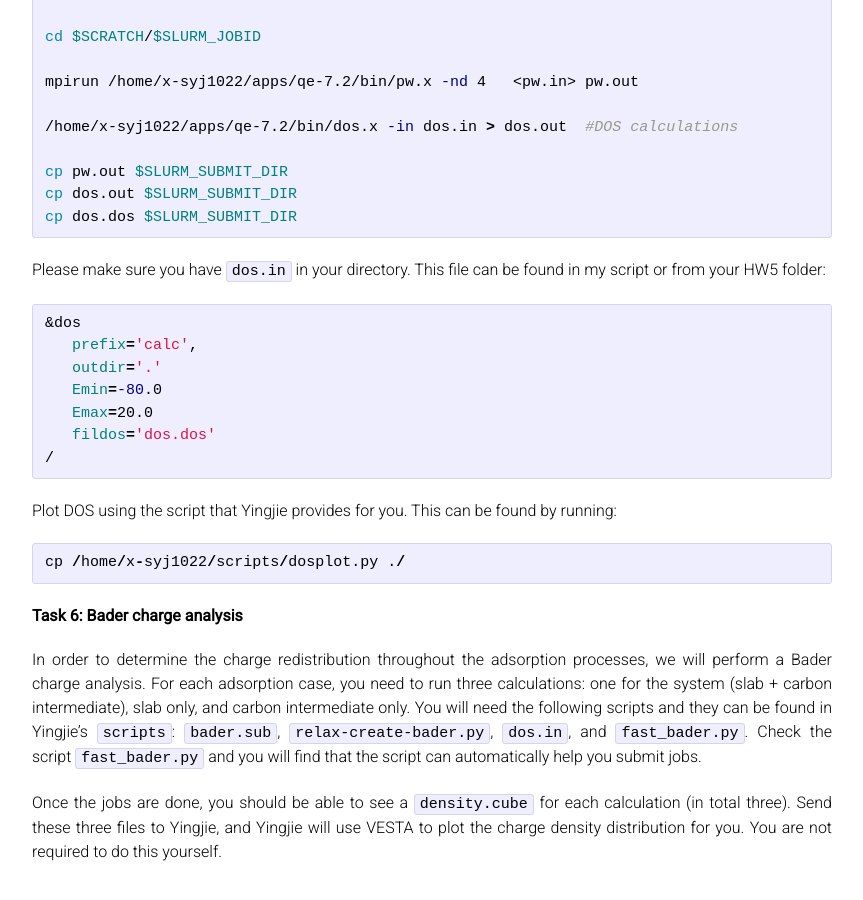
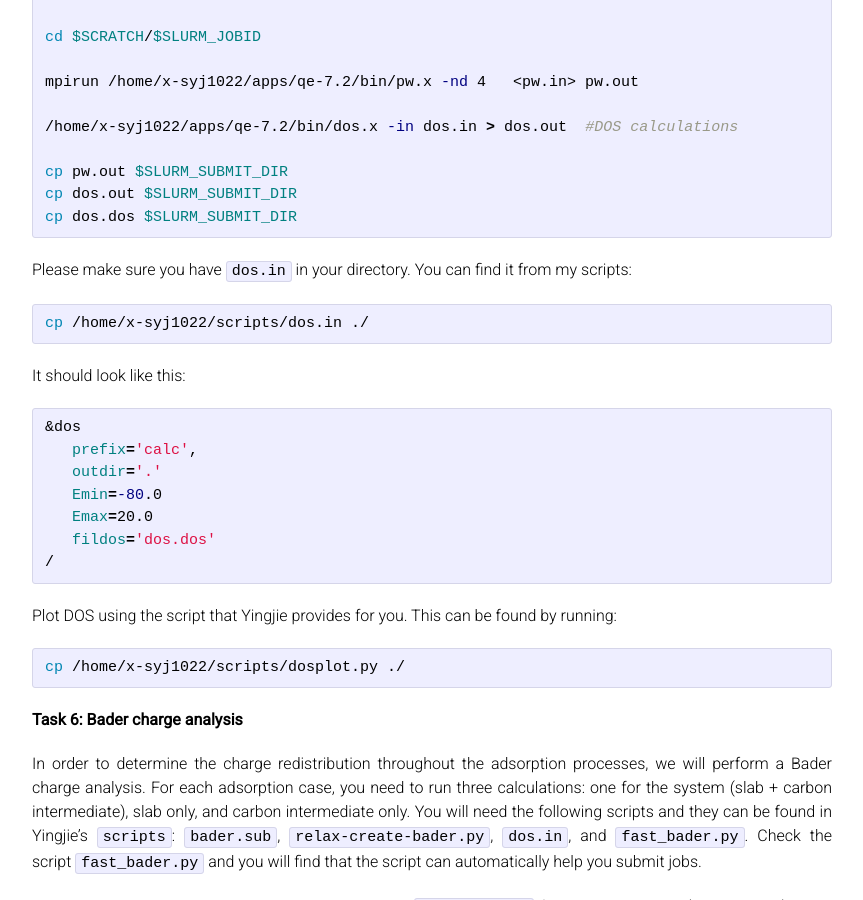
Before and after one commit to UPennCBE544/2023.github.io, a Jekyll site: the page built from ProjectDescription.md, in a window 1280 px wide and 900 px high, scrolled down 10727 px. Shown: the whole window, without its empty margins (208-1071 px from the left). Built offline with Jekyll 4.4.1, drawn with Linux system fonts in a browser that asks for light colours; formulas are drawn with MathJax 3; our own code applies the rules of GitHub Pages for plain Markdown files.

Commit message:
Update ProjectDescription.md

````diff
--- a/ProjectDescription.md
+++ b/ProjectDescription.md
@@ -245,7 +245,13 @@ cp pw.out $SLURM_SUBMIT_DIR
 cp dos.out $SLURM_SUBMIT_DIR
 cp dos.dos $SLURM_SUBMIT_DIR
 ```
-Please make sure you have `dos.in` in your directory. This file can be found in my script or from your HW5 folder:
+Please make sure you have `dos.in` in your directory. You can find it from my scripts:
+
+```bash
+cp /home/x-syj1022/scripts/dos.in ./
+```
+
+It should look like this:
 
 ```bash
 &dos
@@ -259,7 +265,7 @@ Please make sure you have `dos.in` in your directory. This file can be found in
 
 Plot DOS using the script that Yingjie provides for you. This can be found by running:
 
-```python
+```bash
 cp /home/x-syj1022/scripts/dosplot.py ./
 ```
 
````
